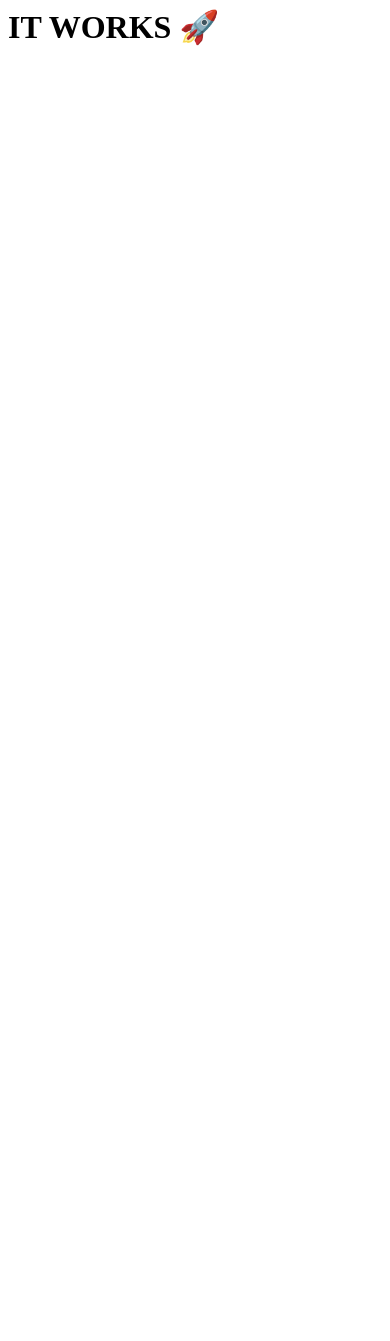
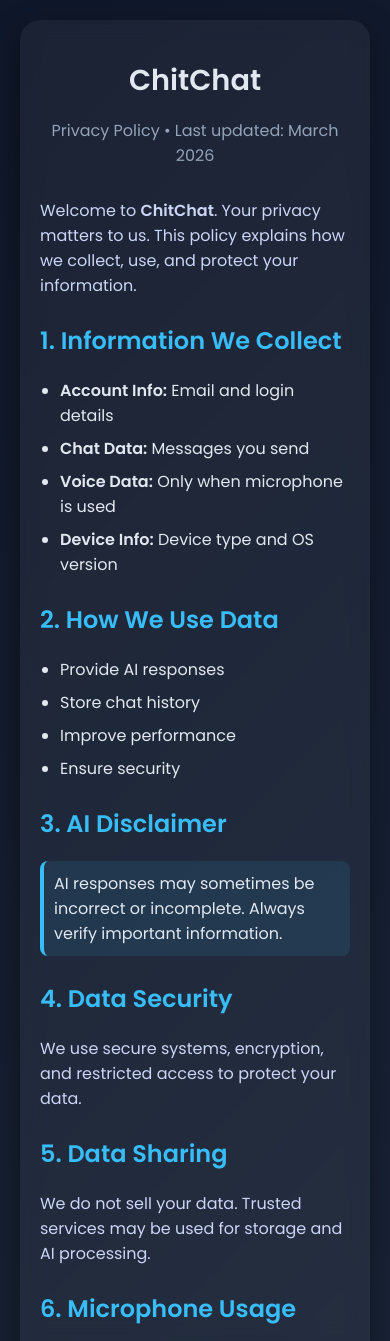
Before and after one commit to atharava-12/chitchat-privacy-policy, a plain HTML site: page index.html in a window 390 px wide. Shown: the top 1341 px of the page. Before the commit the page ends 844 px from the top, so only its background shows below. Drawn offline with Linux system fonts and the light colour scheme.

Commit message:
Create privacy policy page in index.html
Added a privacy policy page with structured content and styling.

```diff
--- a/index.html
+++ b/index.html
@@ -1 +1,163 @@
-<h1>IT WORKS 🚀</h1>
+<!DOCTYPE html>
+<html lang="en">
+<head>
+  <meta charset="UTF-8">
+  <title>ChitChat Privacy Policy</title>
+  <meta name="viewport" content="width=device-width, initial-scale=1.0">
+
+  <!-- Google Font -->
+  <link href="https://fonts.googleapis.com/css2?family=Poppins:wght@300;400;600&display=swap" rel="stylesheet">
+
+  <style>
+    body {
+      margin: 0;
+      font-family: 'Poppins', sans-serif;
+      background: linear-gradient(135deg, #0f172a, #1e293b);
+      color: #e2e8f0;
+    }
+
+    .container {
+      max-width: 900px;
+      margin: auto;
+      padding: 20px;
+    }
+
+    .card {
+      background: rgba(255, 255, 255, 0.05);
+      backdrop-filter: blur(10px);
+      border-radius: 20px;
+      padding: 30px;
+      box-shadow: 0 10px 30px rgba(0,0,0,0.4);
+    }
+
+    h1 {
+      text-align: center;
+      font-size: 2.5em;
+      margin-bottom: 10px;
+    }
+
+    .subtitle {
+      text-align: center;
+      color: #94a3b8;
+      margin-bottom: 30px;
+    }
+
+    h2 {
+      margin-top: 25px;
+      color: #38bdf8;
+    }
+
+    p {
+      color: #cbd5f5;
+    }
+
+    ul {
+      padding-left: 20px;
+    }
+
+    li {
+      margin-bottom: 8px;
+    }
+
+    .highlight {
+      background: rgba(56,189,248,0.1);
+      padding: 10px;
+      border-left: 4px solid #38bdf8;
+      border-radius: 8px;
+    }
+
+    .footer {
+      text-align: center;
+      margin-top: 30px;
+      font-size: 14px;
+      color: #94a3b8;
+    }
+
+    .email {
+      color: #38bdf8;
+      text-decoration: none;
+    }
+
+    .email:hover {
+      text-decoration: underline;
+    }
+
+    @media (max-width: 600px) {
+      h1 {
+        font-size: 1.8em;
+      }
+      .card {
+        padding: 20px;
+      }
+    }
+  </style>
+</head>
+
+<body>
+
+<div class="container">
+  <div class="card">
+
+    <h1>ChitChat</h1>
+    <p class="subtitle">Privacy Policy • Last updated: March 2026</p>
+
+    <p>Welcome to <strong>ChitChat</strong>. Your privacy matters to us. This policy explains how we collect, use, and protect your information.</p>
+
+    <h2>1. Information We Collect</h2>
+    <ul>
+      <li><strong>Account Info:</strong> Email and login details</li>
+      <li><strong>Chat Data:</strong> Messages you send</li>
+      <li><strong>Voice Data:</strong> Only when microphone is used</li>
+      <li><strong>Device Info:</strong> Device type and OS version</li>
+    </ul>
+
+    <h2>2. How We Use Data</h2>
+    <ul>
+      <li>Provide AI responses</li>
+      <li>Store chat history</li>
+      <li>Improve performance</li>
+      <li>Ensure security</li>
+    </ul>
+
+    <h2>3. AI Disclaimer</h2>
+    <div class="highlight">
+      AI responses may sometimes be incorrect or incomplete. Always verify important information.
+    </div>
+
+    <h2>4. Data Security</h2>
+    <p>We use secure systems, encryption, and restricted access to protect your data.</p>
+
+    <h2>5. Data Sharing</h2>
+    <p>We do not sell your data. Trusted services may be used for storage and AI processing.</p>
+
+    <h2>6. Microphone Usage</h2>
+    <p>Microphone is used only when activated. No background recording.</p>
+
+    <h2>7. Your Rights</h2>
+    <ul>
+      <li>Delete chats</li>
+      <li>Clear history</li>
+      <li>Delete account permanently</li>
+    </ul>
+
+    <h2>8. Data Retention</h2>
+    <p>Your data is stored only as long as necessary and deleted when your account is removed.</p>
+
+    <h2>9. Children's Privacy</h2>
+    <p>Not intended for users under 13 years.</p>
+
+    <h2>10. Policy Updates</h2>
+    <p>We may update this policy. Changes will be posted here.</p>
+
+    <h2>11. Contact</h2>
+    <p>Email: <a class="email" href="mailto:atharavasinghpawar@gmail.com">atharavasinghpawar@gmail.com</a></p>
+
+    <div class="footer">
+      © 2026 ChitChat. All rights reserved.
+    </div>
+
+  </div>
+</div>
+
+</body>
+</html>
```
